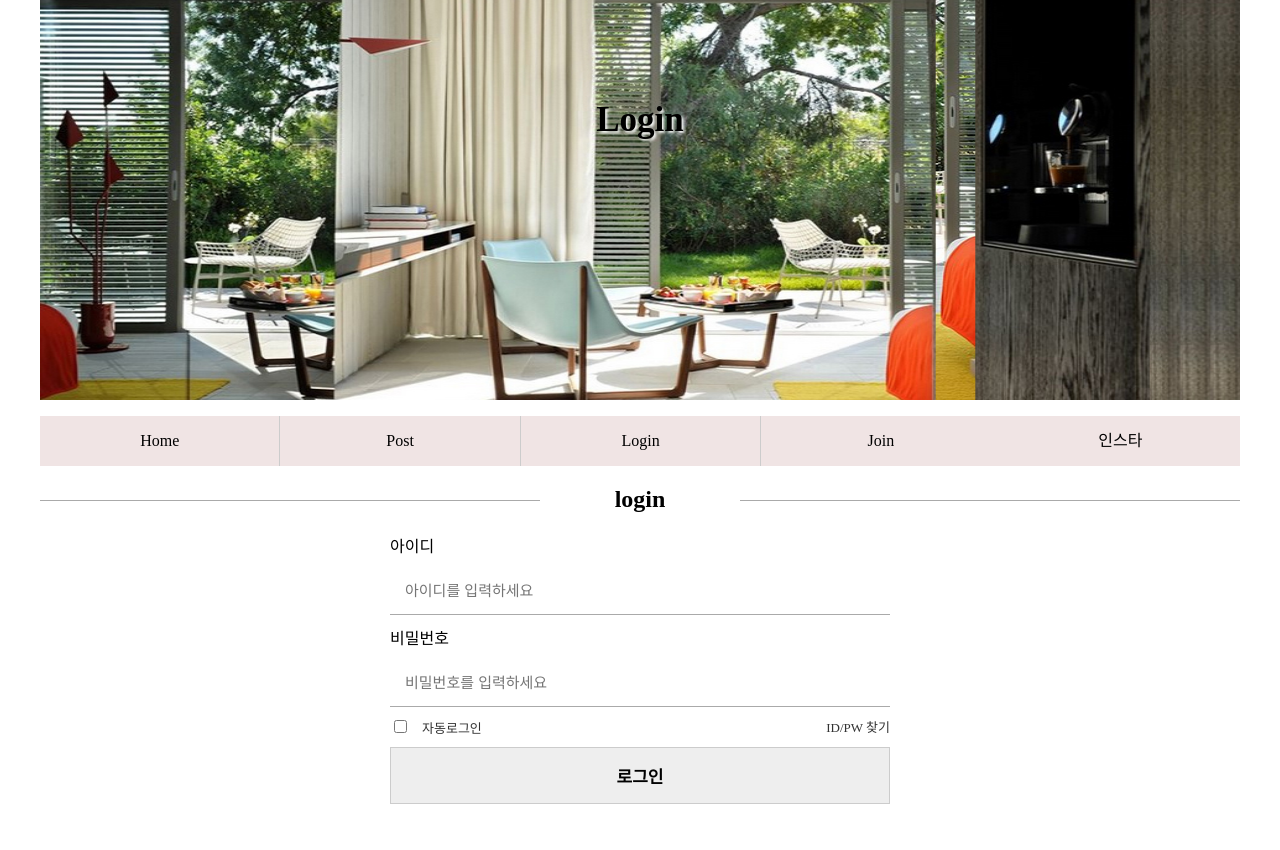
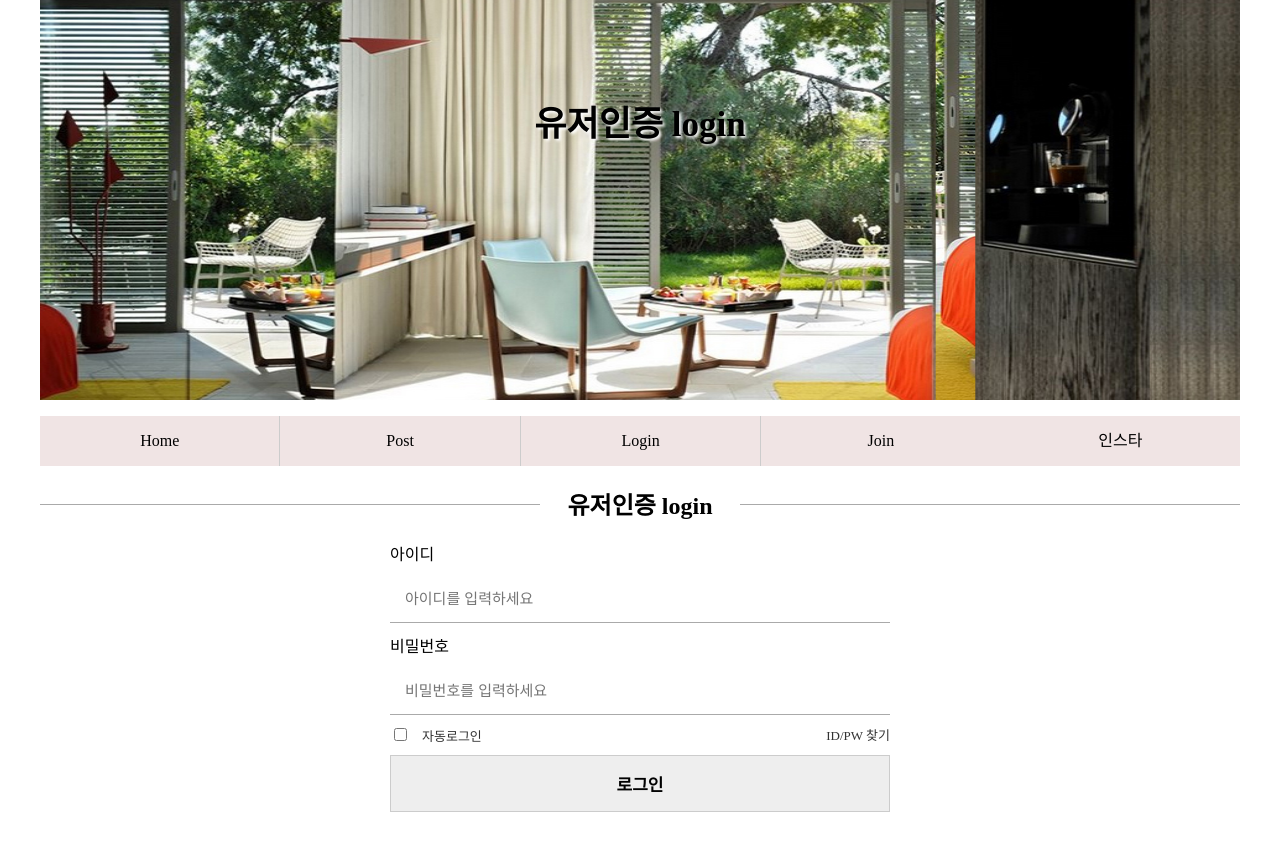
Before and after one commit to shsh99/megazon_cloud, a plain HTML site: page rain-master/login.html in a window 1280 px wide. Drawn offline with Linux system fonts and the light colour scheme.

Commit message:
"2025-10-30 14:20 목요일 M팀 Shin 2"

```diff
--- a/rain-master/login.html
+++ b/rain-master/login.html
@@ -196,7 +196,7 @@
 <body>
     <div class="container">
         <div class="main main-self"><img src="./images/main_4.jpg" width="100%" height="100%">
-            <b class="main-text"> Login </b>
+            <b class="main-text"> 유저인증 login </b>
         </div>
         <div class="main2 main2-self">
             <ul>
@@ -208,7 +208,7 @@
             </ul>
         </div>
 
-        <h2 class="sub-text" style="text-align: center;"> login </h2>
+        <h2 class="sub-text" style="text-align: center;"> 유저인증 login </h2>
         <div class="login">
             <div>
                 <form action="">
```
